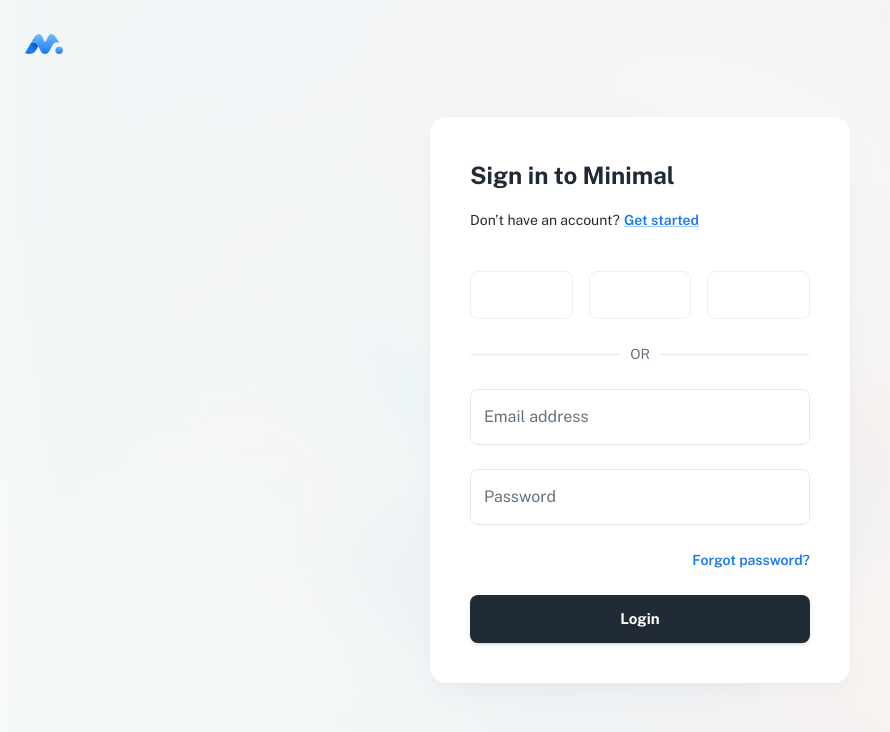
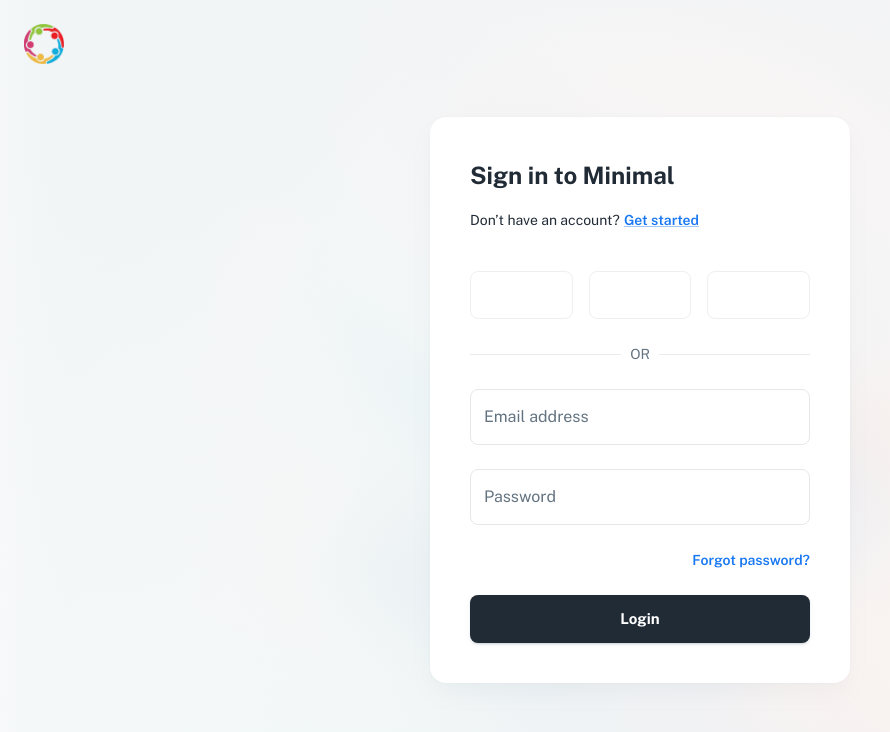
Before and after one commit to cfgmumbai24/Team-62, a React (Vite) app in the folder frontend/: page /login in a window 1280 px wide. Shown: the top 732 px of the page, without its empty margins (0-890 px from the left). Built offline with nearby package versions, Linux system fonts and the light colour scheme; some icons are missing.

Commit message:
Added logo

```diff
--- a/frontend/src/components/logo/logo.jsx
+++ b/frontend/src/components/logo/logo.jsx
@@ -3,20 +3,22 @@ import { forwardRef } from 'react';
 
 import Box from '@mui/material/Box';
 import Link from '@mui/material/Link';
-import { useTheme } from '@mui/material/styles';
 
 import { RouterLink } from 'src/routes/components';
+
+import logoImage from './logo.png';
+
 
 // ----------------------------------------------------------------------
 
 const Logo = forwardRef(({ disabledLink = false, sx, ...other }, ref) => {
-  const theme = useTheme();
+  // const theme = useTheme();
 
-  const PRIMARY_LIGHT = theme.palette.primary.light;
+  // const PRIMARY_LIGHT = theme.palette.primary.light;
 
-  const PRIMARY_MAIN = theme.palette.primary.main;
+  // const PRIMARY_MAIN = theme.palette.primary.main;
 
-  const PRIMARY_DARK = theme.palette.primary.dark;
+  // const PRIMARY_DARK = theme.palette.primary.dark;
 
   // OR using local (public folder)
   // -------------------------------------------------------
@@ -40,39 +42,7 @@ const Logo = forwardRef(({ disabledLink = false, sx, ...other }, ref) => {
       }}
       {...other}
     >
-      <svg xmlns="http://www.w3.org/2000/svg" width="100%" height="100%" viewBox="0 0 512 512">
-        <defs>
-          <linearGradient id="BG1" x1="100%" x2="50%" y1="9.946%" y2="50%">
-            <stop offset="0%" stopColor={PRIMARY_DARK} />
-            <stop offset="100%" stopColor={PRIMARY_MAIN} />
-          </linearGradient>
-
-          <linearGradient id="BG2" x1="50%" x2="50%" y1="0%" y2="100%">
-            <stop offset="0%" stopColor={PRIMARY_LIGHT} />
-            <stop offset="100%" stopColor={PRIMARY_MAIN} />
-          </linearGradient>
-
-          <linearGradient id="BG3" x1="50%" x2="50%" y1="0%" y2="100%">
-            <stop offset="0%" stopColor={PRIMARY_LIGHT} />
-            <stop offset="100%" stopColor={PRIMARY_MAIN} />
-          </linearGradient>
-        </defs>
-
-        <g fill={PRIMARY_MAIN} fillRule="evenodd" stroke="none" strokeWidth="1">
-          <path
-            fill="url(#BG1)"
-            d="M183.168 285.573l-2.918 5.298-2.973 5.363-2.846 5.095-2.274 4.043-2.186 3.857-2.506 4.383-1.6 2.774-2.294 3.939-1.099 1.869-1.416 2.388-1.025 1.713-1.317 2.18-.95 1.558-1.514 2.447-.866 1.38-.833 1.312-.802 1.246-.77 1.18-.739 1.111-.935 1.38-.664.956-.425.6-.41.572-.59.8-.376.497-.537.69-.171.214c-10.76 13.37-22.496 23.493-36.93 29.334-30.346 14.262-68.07 14.929-97.202-2.704l72.347-124.682 2.8-1.72c49.257-29.326 73.08 1.117 94.02 40.927z"
-          />
-          <path
-            fill="url(#BG2)"
-            d="M444.31 229.726c-46.27-80.956-94.1-157.228-149.043-45.344-7.516 14.384-12.995 42.337-25.267 42.337v-.142c-12.272 0-17.75-27.953-25.265-42.337C189.79 72.356 141.96 148.628 95.69 229.584c-3.483 6.106-6.828 11.932-9.69 16.996 106.038-67.127 97.11 135.667 184 137.278V384c86.891-1.611 77.962-204.405 184-137.28-2.86-5.062-6.206-10.888-9.69-16.994"
-          />
-          <path
-            fill="url(#BG3)"
-            d="M450 384c26.509 0 48-21.491 48-48s-21.491-48-48-48-48 21.491-48 48 21.491 48 48 48"
-          />
-        </g>
-      </svg>
+      <img src={logoImage} alt='logo'/>
     </Box>
   );
 
--- a/frontend/src/layouts/dashboard/nav.jsx
+++ b/frontend/src/layouts/dashboard/nav.jsx
@@ -4,7 +4,6 @@ import PropTypes from 'prop-types';
 import Box from '@mui/material/Box';
 import Stack from '@mui/material/Stack';
 import Drawer from '@mui/material/Drawer';
-import Button from '@mui/material/Button';
 import Avatar from '@mui/material/Avatar';
 import { alpha } from '@mui/material/styles';
 import Typography from '@mui/material/Typography';
@@ -70,35 +69,6 @@ export default function Nav({ openNav, onCloseNav }) {
     </Stack>
   );
 
-  const renderUpgrade = (
-    <Box sx={{ px: 2.5, pb: 3, mt: 10 }}>
-      <Stack alignItems="center" spacing={3} sx={{ pt: 5, borderRadius: 2, position: 'relative' }}>
-        <Box
-          component="img"
-          src="/assets/illustrations/illustration_avatar.png"
-          sx={{ width: 100, position: 'absolute', top: -50 }}
-        />
-
-        <Box sx={{ textAlign: 'center' }}>
-          <Typography variant="h6">Get more?</Typography>
-
-          <Typography variant="body2" sx={{ color: 'text.secondary', mt: 1 }}>
-            From only $69
-          </Typography>
-        </Box>
-
-        <Button
-          href="https://material-ui.com/store/items/minimal-dashboard/"
-          target="_blank"
-          variant="contained"
-          color="inherit"
-        >
-          Upgrade to Pro
-        </Button>
-      </Stack>
-    </Box>
-  );
-
   const renderContent = (
     <Scrollbar
       sx={{
@@ -118,7 +88,6 @@ export default function Nav({ openNav, onCloseNav }) {
 
       <Box sx={{ flexGrow: 1 }} />
 
-      {renderUpgrade}
     </Scrollbar>
   );
 
```
Also changed, not shown: frontend/src/components/logo/logo.png (added).
